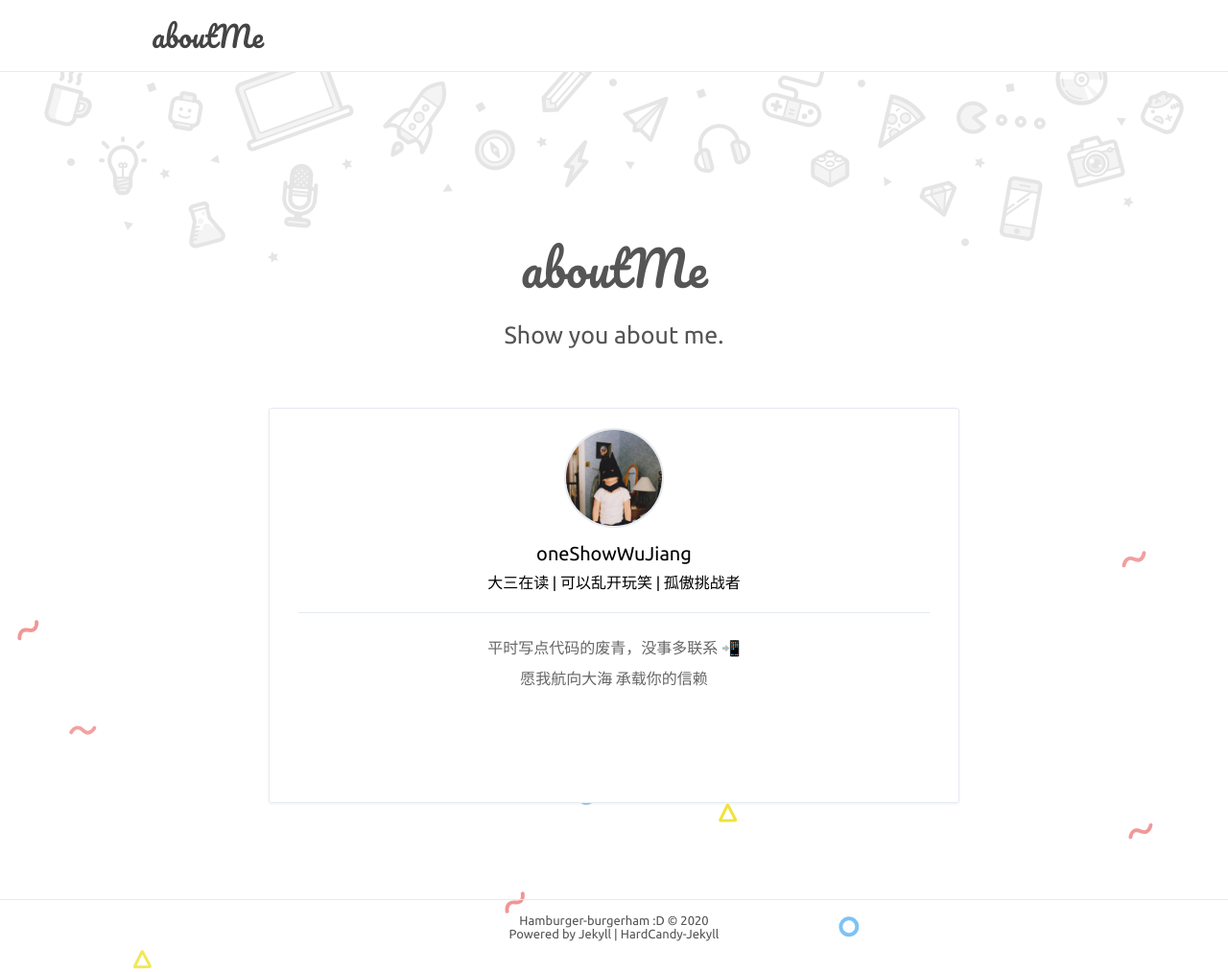
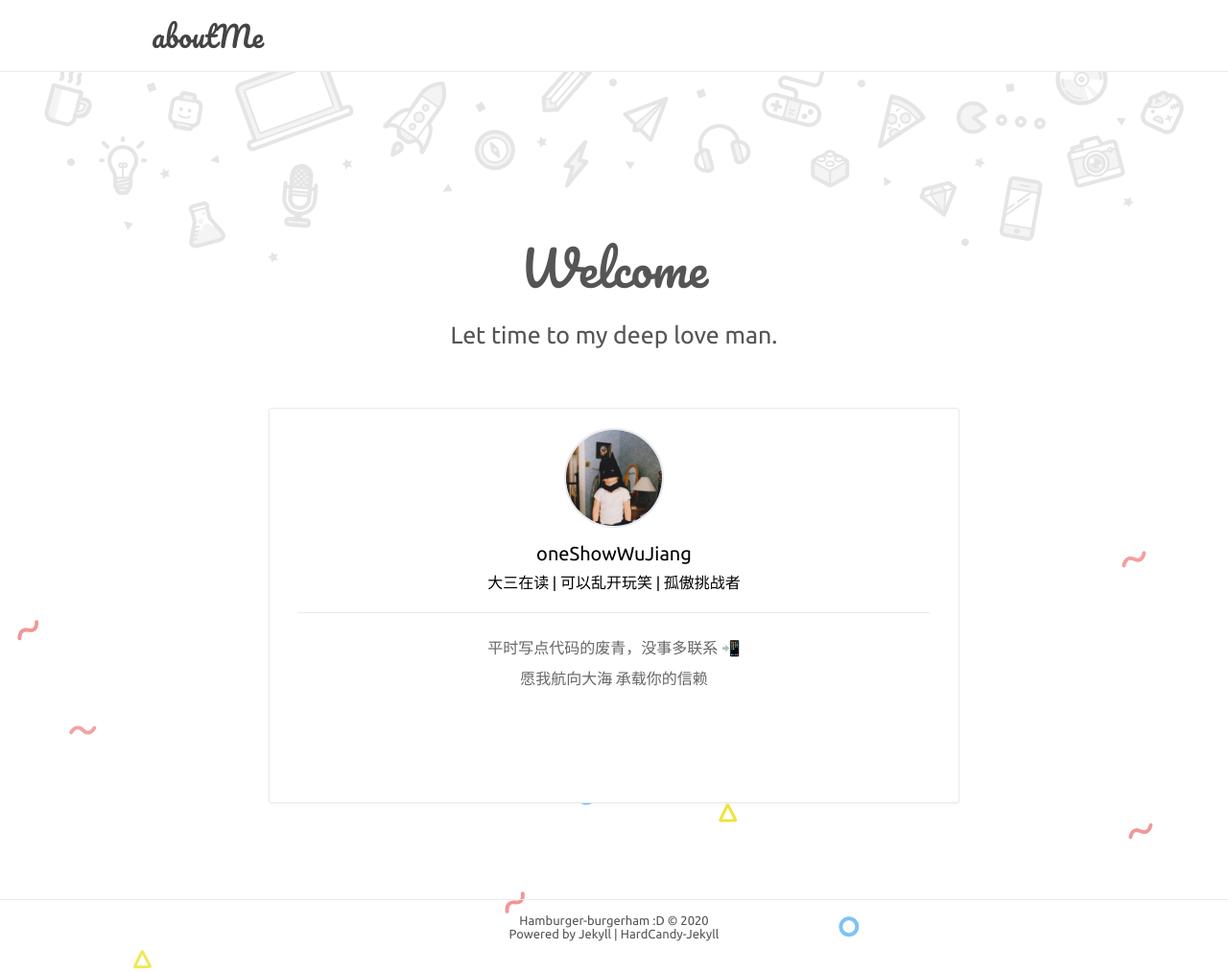
Before and after one commit to hamburgerdog/hamburgerdog.github.io, a Jekyll site: the page built from index.html, in a window 1280 px wide. Shown: the whole page at 96% size. Built offline with Jekyll 4.4.1, drawn with Linux system fonts in a browser that asks for light colours.

Commit message:
更改主页标题

```diff
--- a/index.html
+++ b/index.html
@@ -1,8 +1,8 @@
 ---
 layout: default
 title: sulnteres的主页
-page-title: aboutMe
-home-title: Show you about me.
+page-title: Welcome
+home-title: Let time to my deep love man.
 description:
 ---
 
```
